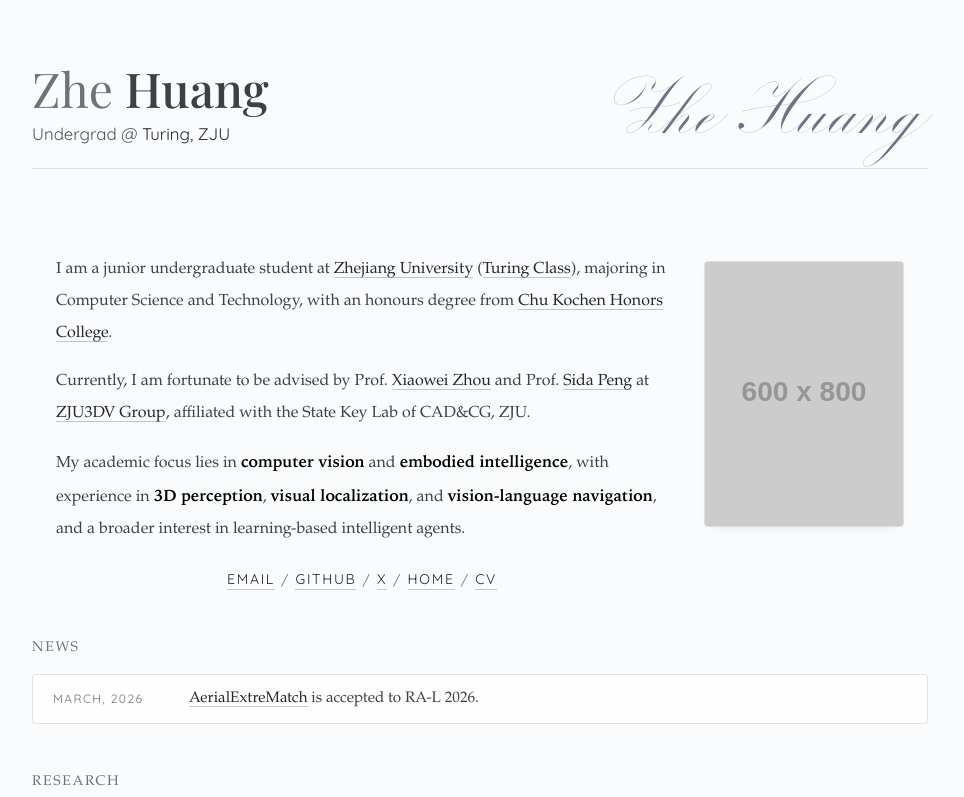
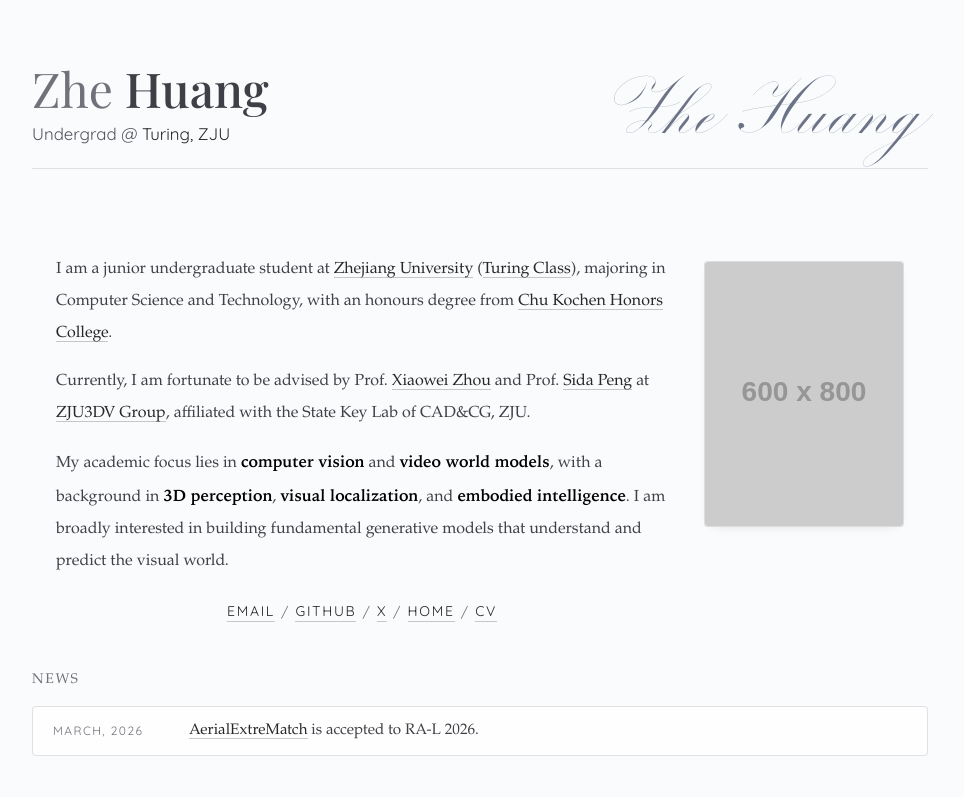
Before and after one commit to Xecades/AcademicHomepage, a Vue app: page / in a window 1280 px wide. Shown: the top 797 px of the page, without its empty margins (160-1124 px from the left). Built offline with nearby package versions, Linux system fonts and the light colour scheme; a web font is replaced by a local one.

Commit message:
docs: update bio

```diff
--- a/src/assets/ts/site.tsx
+++ b/src/assets/ts/site.tsx
@@ -56,14 +56,14 @@
             "My academic focus lies in ",
             b("computer vision"),
             " and ",
-            b("embodied intelligence"),
-            ", with experience in ",
+            b("video world models"),
+            ", with a background in ",
             b("3D perception"),
             ", ",
             b("visual localization"),
             ", and ",
-            b("vision-language navigation"),
-            ", and a broader interest in learning-based intelligent agents.",
+            b("embodied intelligence"),
+            ". I am broadly interested in building fundamental generative models that understand and predict the visual world.",
         ],
     ],
     contacts: [
```
